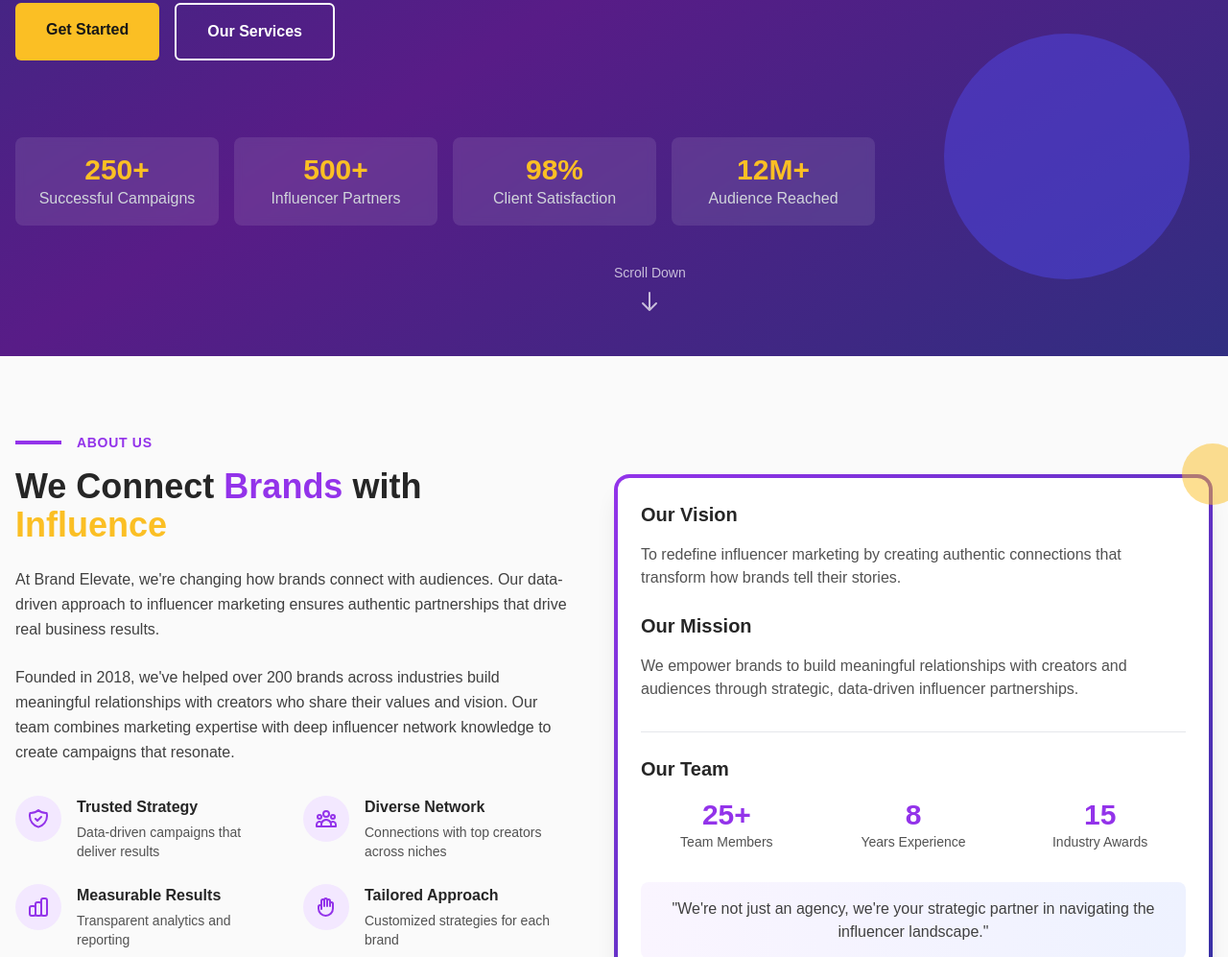
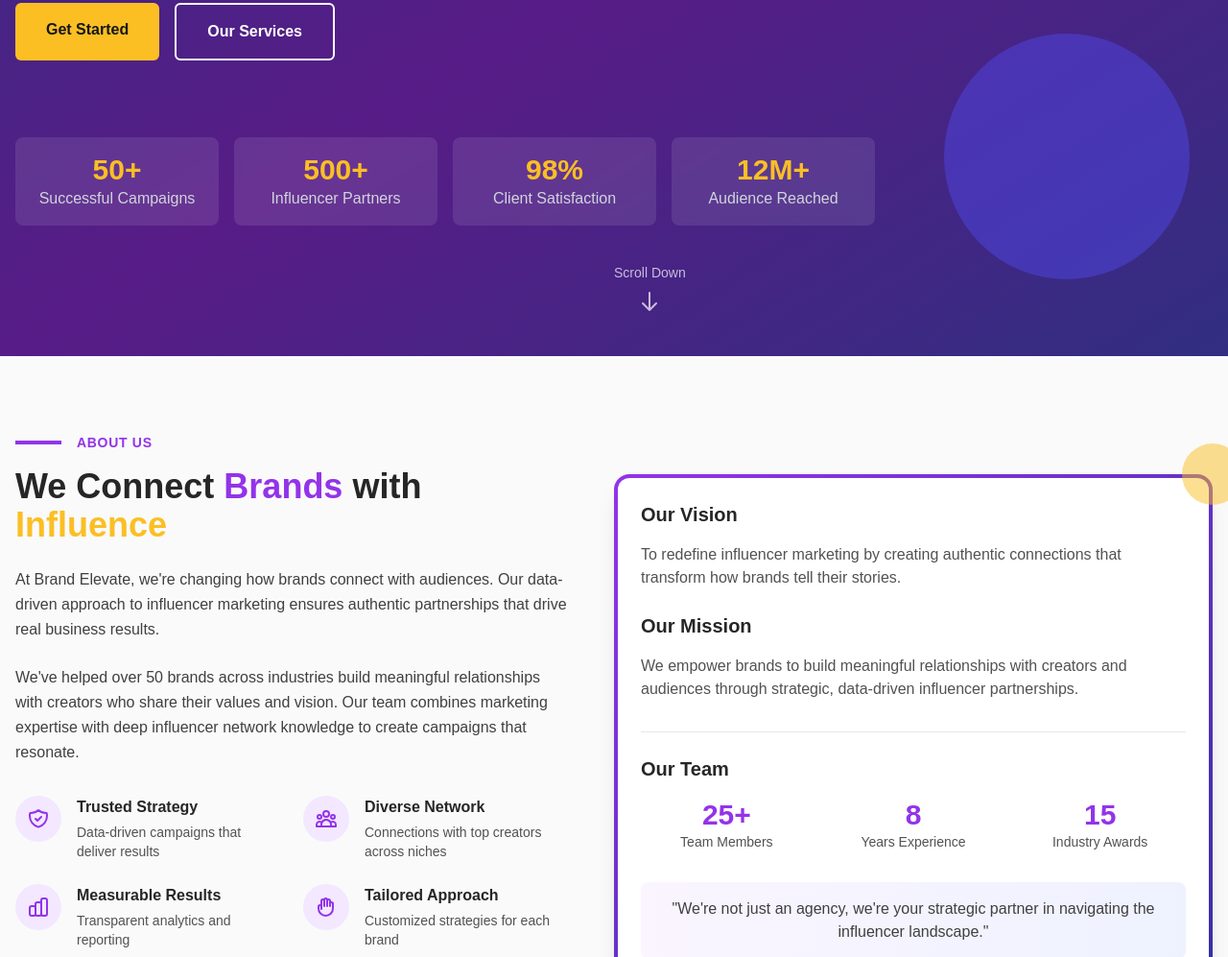
Before and after one commit to manangauri/Brand-Elevate, a plain HTML site: page index.html in a window 1280 px wide. Shown: the part 517-1514 px from the top of the page at 96% size. Drawn offline with nearby package versions, Linux system fonts and the light colour scheme.

Commit message:
index.html

```diff
--- a/index.html
+++ b/index.html
@@ -357,7 +357,7 @@
     <!-- Stats/credentials section -->
     <div class="mt-20 grid grid-cols-2 md:grid-cols-4 gap-4 max-w-4xl">
       <div class="bg-white/10 backdrop-blur-sm rounded-lg p-4 text-center transform transition-transform hover:scale-105">
-        <h3 class="text-amber-400 text-3xl font-bold">250+</h3>
+        <h3 class="text-amber-400 text-3xl font-bold">50+</h3>
         <p class="text-gray-300">Successful Campaigns</p>
       </div>
       <div class="bg-white/10 backdrop-blur-sm rounded-lg p-4 text-center transform transition-transform hover:scale-105">
@@ -408,7 +408,7 @@
         </p>
 
         <p class="text-neutral-700 dark:text-gray-300 mb-8 leading-relaxed">
-          Founded in 2018, we've helped over 200 brands across industries build meaningful relationships with creators who share their values and vision. Our team combines marketing expertise with deep influencer network knowledge to create campaigns that resonate.
+          We've helped over 50 brands across industries build meaningful relationships with creators who share their values and vision. Our team combines marketing expertise with deep influencer network knowledge to create campaigns that resonate.
         </p>
 
         <div class="grid grid-cols-2 gap-6 mb-8">
```
